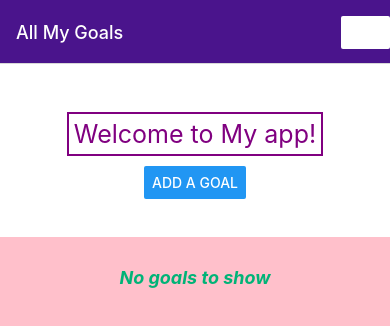
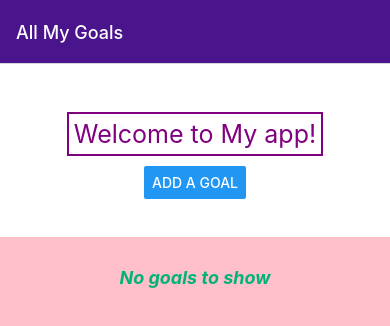
Before and after one commit to BearRabbitCrane/5520-Mobile, a React Native app: screen / in a window 390 px wide. Shown: the top 326 px of the page. Built offline with nearby package versions, Linux system fonts and the light colour scheme.

Commit message:
removed the header button in app.js

```diff
--- a/App.js
+++ b/App.js
@@ -1,5 +1,4 @@
 import React from 'react';
-import { Button, Alert } from 'react-native';
 import { NavigationContainer } from '@react-navigation/native';
 import { createNativeStackNavigator } from '@react-navigation/native-stack';
 import Home from './components/Home';
@@ -14,13 +13,6 @@
         screenOptions={{
           headerStyle: { backgroundColor: '#4a148c' },  // Global header background color
           headerTintColor: '#fff',  // Global header text color
-          headerRight: () => (
-            <Button
-              onPress={() => Alert.alert('More Info', 'You pressed the header button!')}
-              title="Info"
-              color="#fff"
-            />
-          ),
         }}
       >
         {/* Home screen with unique title */}
```
